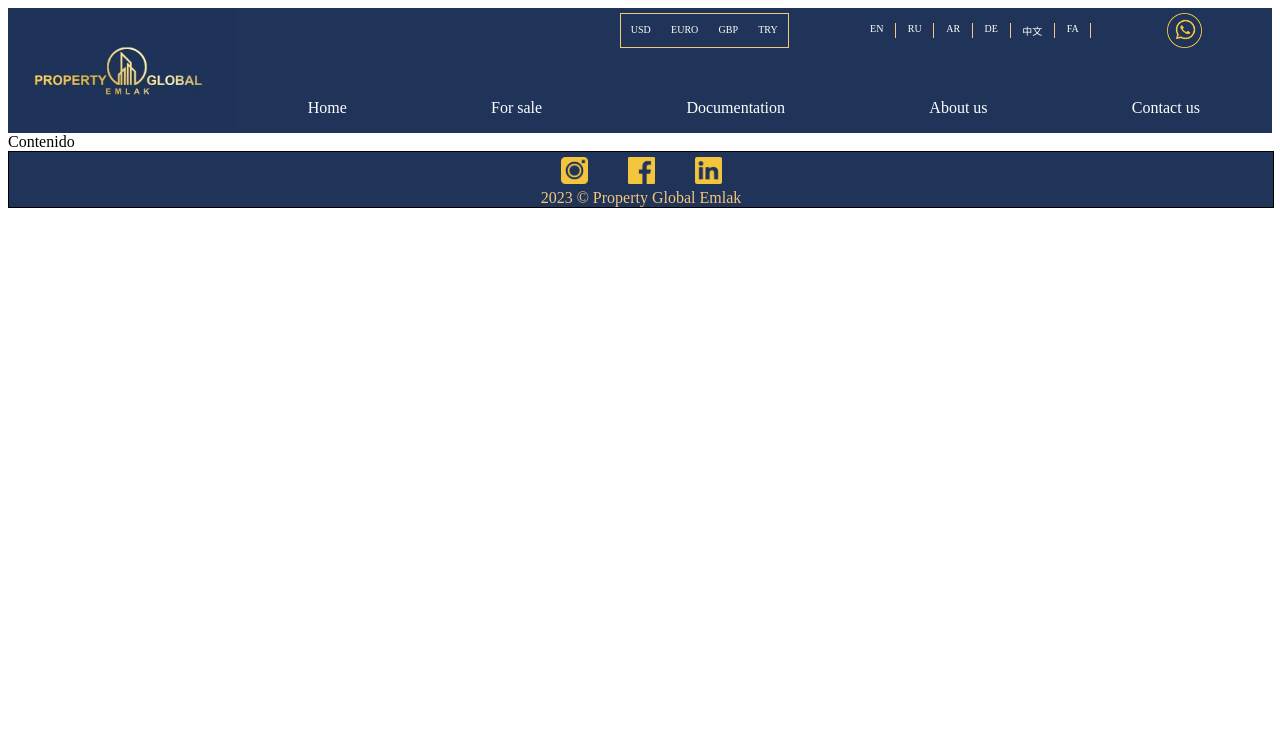
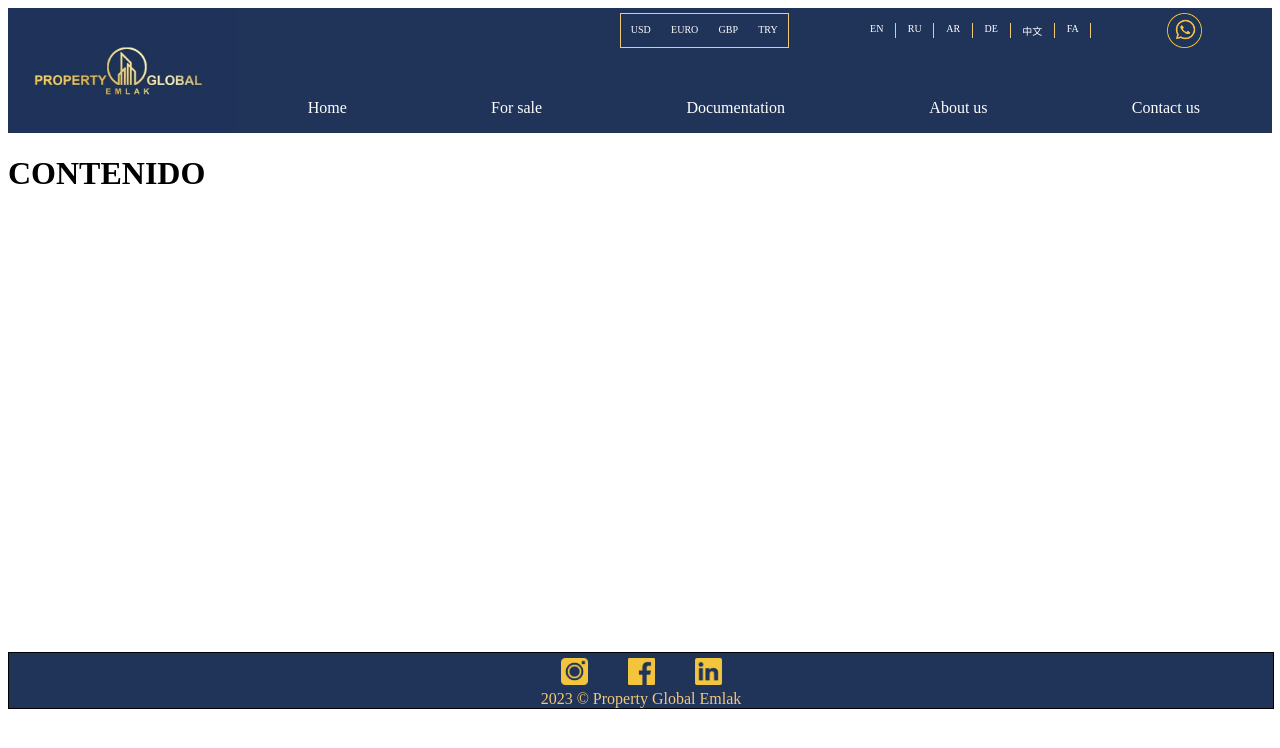
Before and after one commit to apamanuel/Property-Emlak-Group, a React (Create React App) app in the folder client/: page / in a window 1280 px wide. Shown: the top 748 px of the page. Built offline with nearby package versions, Linux system fonts and the light colour scheme.

Commit message:
layout done

```diff
--- a/client/src/App.js
+++ b/client/src/App.js
@@ -1,14 +1,13 @@
 import Footer from "./components/Footer/Footer";
 import Header from "./components/Header/Header";
+import Layout from "./components/shared/Layout";
 
 function App() {
   return (
     <div className="App">
-      <Header />
-      <section>
-        Contenido
-      </section>
-      <Footer />
+      <Layout>
+        <h1>CONTENIDO</h1>
+      </Layout>
     </div>
   );
 }
--- /dev/null
+++ b/client/src/components/shared/Layout.jsx
@@ -0,0 +1,18 @@
+import React from "react";
+import Header from "../Header/Header";
+import Footer from "../Footer/Footer";
+import style from "../shared/Layout.module.css";
+
+const Layout = ({ children })=>{
+    return(
+        <div className={style.container}>
+            <Header />
+            <main className={style.mainContainer}>
+                { children }
+            </main>
+            <Footer />
+        </div>
+    );
+};
+
+export default Layout;
--- /dev/null
+++ b/client/src/components/shared/Layout.module.css
@@ -0,0 +1,13 @@
+.container{
+    display: grid;
+    grid-template-rows: 18% 74% 8%;
+    height: 700px;
+    margin: 0px;
+    padding: 0px;
+}
+
+
+.mainContainer{
+    margin: 0px;
+    padding: 0px;
+}
```
